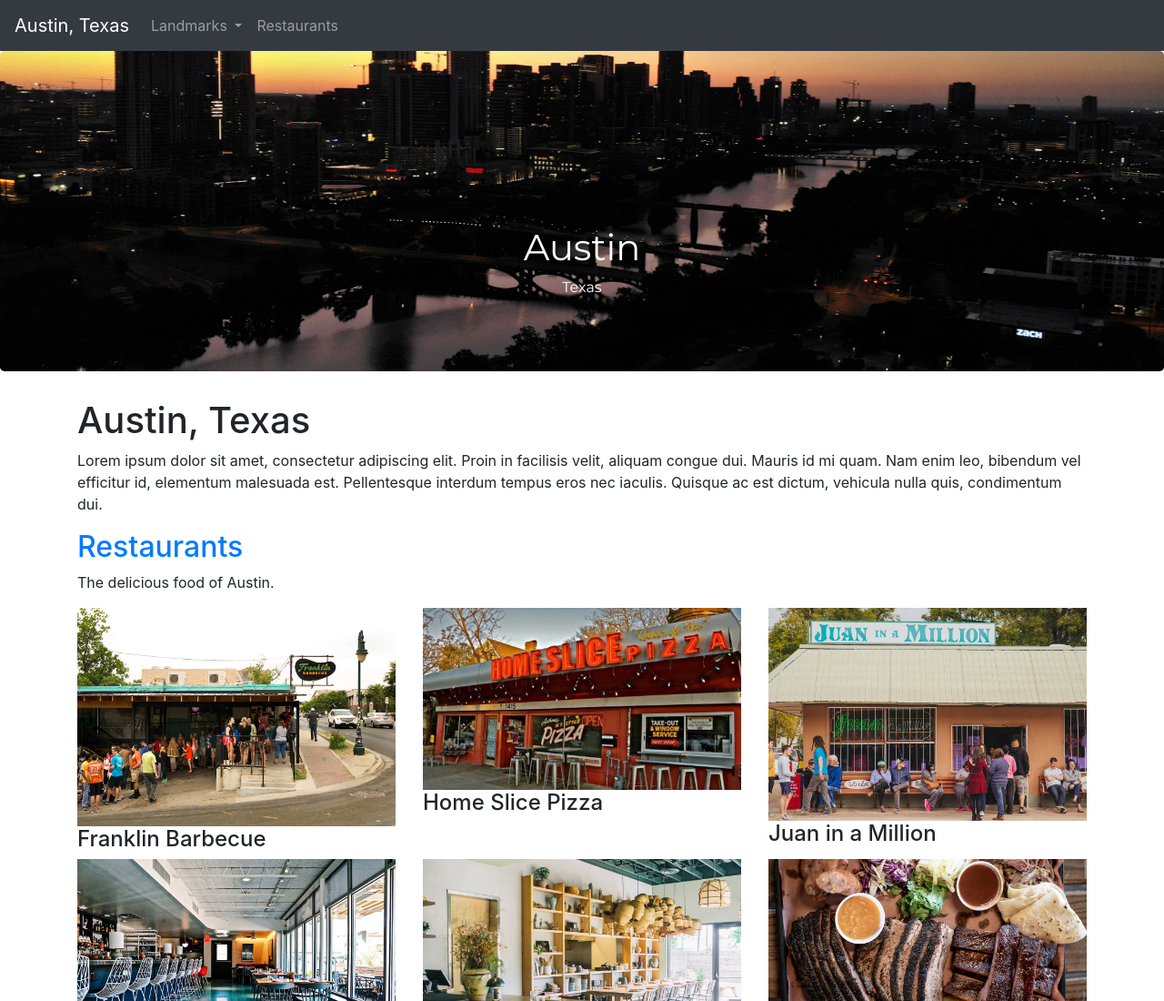
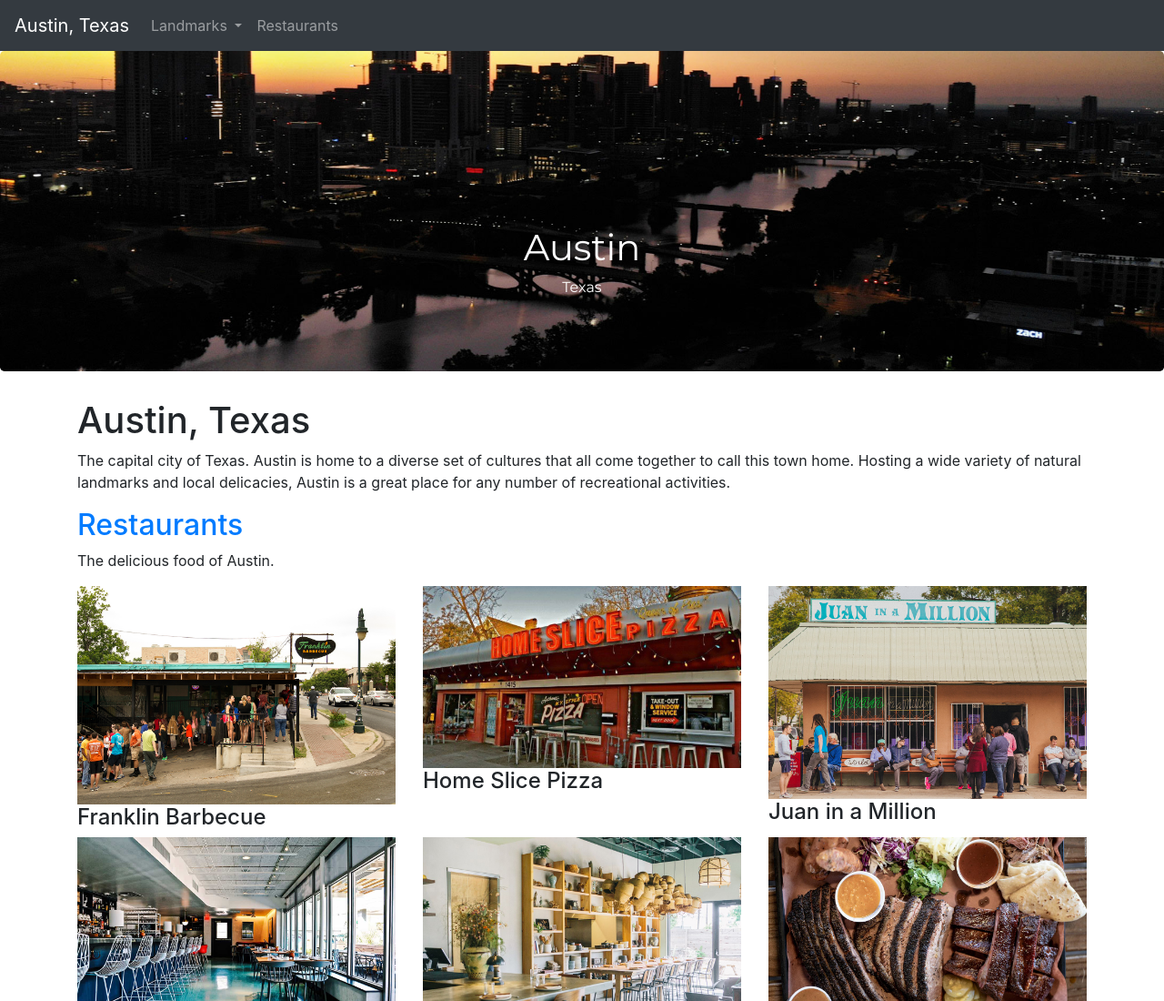
Before and after one commit to drewvanchau/drewvanchau-final, a website: page src/njk/index.njk in a window 1280 px wide. Shown: the top 1100 px of the page at 91% size. Drawn offline with nearby package versions, Linux system fonts and the light colour scheme; files that its build step writes are made by us from their sources; files whose address does not match are found by name.

Commit message:
The Update

```diff
--- a/src/njk/index.njk
+++ b/src/njk/index.njk
@@ -8,7 +8,7 @@
 <div class="container">
 
   <h1>Austin, Texas</h1>
-    <p>Lorem ipsum dolor sit amet, consectetur adipiscing elit. Proin in facilisis velit, aliquam congue dui. Mauris id mi quam. Nam enim leo, bibendum vel efficitur id, elementum malesuada est. Pellentesque interdum tempus eros nec iaculis. Quisque ac est dictum, vehicula nulla quis, condimentum dui.</p>
+    <p>The capital city of Texas. Austin is home to a diverse set of cultures that all come together to call this town home. Hosting a wide variety of natural landmarks and local delicacies, Austin is a great place for any number of recreational activities.</p>
       <h2><a href="restaurants.html">Restaurants</a></h2>
        <p>The delicious food of Austin.</p>
           <div class="row">
```
Also changed, not shown: docs/img/the-clown.jpg (deleted), docs/img/the-hearing-trumpet.jpg (deleted), docs/img/the-shipping-news.jpg (deleted), docs/index.html.
